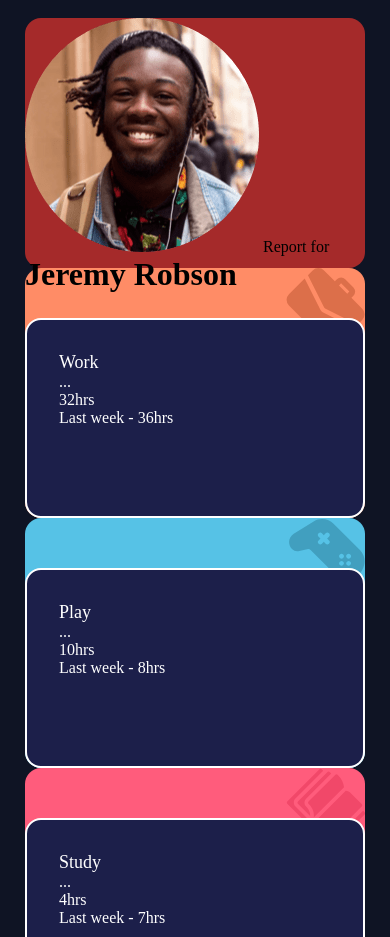
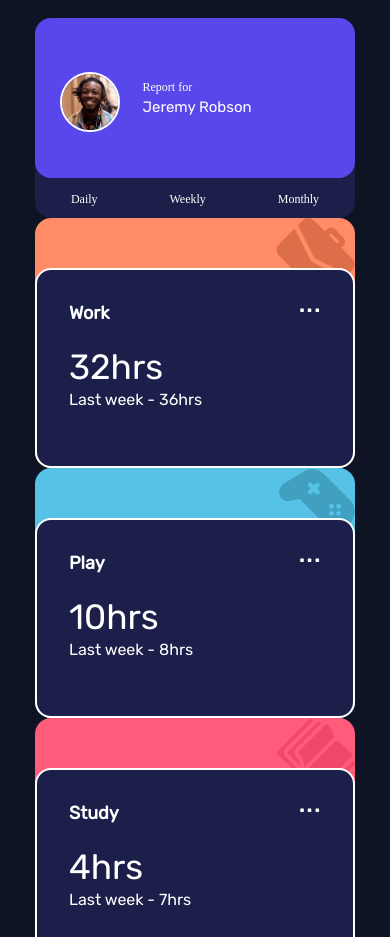
Before and after one commit to romulodev08/Painel-de-controle-de-tempo, a plain HTML site: page index.html in a window 390 px wide. Shown: the top 937 px of the page. Drawn offline with Linux system fonts and the light colour scheme.

Commit message:
projeto em mobile completp

```diff
--- /dev/null
+++ b/estilos/card.css
@@ -0,0 +1,64 @@
+
+.container > .card {
+    width: 320px;
+    height: 250px;
+    border-radius: 1rem;
+    margin: auto;
+    background-color: brown;
+}
+.container .Perfil {
+    grid-row: 1/2;
+    grid-column: 1;
+}
+.container .card .imgContainer {
+    height: 20%;
+    text-align: right;
+    opacity: 0.9;
+}
+
+.container > .card > .mainCard {
+    position: relative;
+    height: 80%;
+    padding: 2rem;
+    border: solid 2px white;
+    border-radius: 1rem;
+    font-family: 'Rubik', sans-serif;
+    display: grid;
+    grid-template-columns: 3fr 1fr;
+    grid-template-rows: 1fr 1fr 1fr;
+    color: white;
+    background-color:   hsl(235, 46%, 20%);
+}
+.container > .card > .mainCard h2 {
+    font-size: 18px;
+}
+.dots {
+    font-size: 30px;
+    margin-left: auto;
+    line-height: 0px;
+}
+.container > .card > .mainCard p {
+    font-size: 35px;
+}
+.lastWeek {
+    grid-row: 3;
+}
+
+.container .Work {
+    background-color: hsl(15, 100%, 70%);
+}
+.container .Play {
+    background-color: hsl(195, 74%, 62%);
+}
+.container .Study {
+    background-color: hsl(348, 100%, 68%);
+}
+.container .Exercise {
+    background-color: hsl(145, 58%, 55%);
+}
+.container .Social {
+    background-color: hsl(264, 64%, 52%);
+}
+.container .SelfCare {
+    background-color: hsl(43, 84%, 65%);
+}
--- a/estilos/index.css
+++ b/estilos/index.css
@@ -1,3 +1,6 @@
+@import url('https://fonts.googleapis.com/css2?family=Rubik&display=swap');
+
+/* Geral */
 * {
     margin: 0;
     padding: 0;
@@ -10,12 +13,18 @@ body {
     min-width: 350px;
     padding: 18px;
 }
+
 .container > .card {
-    width: 340px;
+    width: 320px;
     height: 250px;
     border-radius: 1rem;
     margin: auto;
     background-color: brown;
+    color: white;
+}
+.container .Perfil {
+    grid-row: 1/2;
+    grid-column: 1;
 }
 .container .card .imgContainer {
     height: 20%;
@@ -26,14 +35,93 @@ body {
     position: relative;
     height: 80%;
     padding: 2rem;
+    border-radius: 1rem;
+    font-family: 'Rubik', sans-serif;
+    display: grid;
+    grid-template-columns: 3fr 1fr;
+    grid-template-rows: 1fr 1fr 1fr;
     border: solid 2px white;
-    border-radius: 1rem;
-    color: white;
     background-color:   hsl(235, 46%, 20%);
 }
 .container > .card > .mainCard h2 {
-    font: normal 18px Rubik;
+    font-size: 18px;
 }
+.dots {
+    font-size: 30px;
+    margin-left: auto;
+    line-height: 0px;
+}
+.container > .card > .mainCard p {
+    font-size: 35px;
+}
+.lastWeek {
+    grid-row: 3;
+}
+
+/* Específico */
+.container .Perfil {
+    background-color:   hsl(235, 46%, 20%);
+    height: 200px;
+}
+
+.container .Perfil .infoPerfil {
+    max-height: 200px;
+    height: 80%;
+    border-radius: 1rem;
+    padding: 25px;
+    display: grid;
+    grid-template-columns: 1fr 2fr 1fr;
+    grid-template-rows: 1fr 1fr;
+    background-color: hsl(246, 80%, 60%);
+}
+.container .Perfil .containerImgPerfil{
+    height: 60px;
+    width: 60px;
+    border-radius: 50%;
+    margin: 100% 0;
+    transform: translateY(-65%);
+    border: solid 2px white;
+    grid-column: 1;
+    grid-row: 1/3;
+}
+.container .Perfil .containerImgPerfil img{
+    height: 100%;
+    width: 100%;
+}
+.Perfil .infoPerfil > span {
+    grid-row: 1;
+    grid-column: 2;
+    line-height: 89px;
+    font-size: 12px;
+    padding-left: 15px;
+}
+.Perfil .infoPerfil > h1 {
+    font: normal 15px 'Rubik', sans-serif;
+    grid-row: 1;
+    grid-column: 2;
+    position: relative;
+    top: 55px;
+    padding-left: 15px;
+}
+
+.Perfil .dailyWeeklyMonthly {
+    display: flex;
+    justify-content: space-around;
+}
+.Perfil .dailyWeeklyMonthly span {
+    padding: 14px;
+    font-size: 12px;
+}
+
+
+
+
+
+
+
+
+
+
 .container .Work {
     background-color: hsl(15, 100%, 70%);
 }
@@ -62,4 +150,41 @@ body {
     .container .card {
         width: 250px;
     }
+    .container .Perfil {
+        grid-column: 1;
+        grid-row: 1/3;
+        max-height: 100%;
+        height: 100%;
+
+    }
+    .Perfil .infoPerfil {
+        grid-template-columns: 1fr;
+        grid-template-rows: 1fr 1fr 1fr;
+
+    }
+
+
+    .container .Perfil .containerImgPerfil{
+        grid-column: 1;
+        grid-row: 1;
+    }
+    .Perfil .infoPerfil > span {
+        grid-row: 2;
+        grid-column: 1;
+        line-height: normal;
+    }
+    .Perfil .infoPerfil > h1 {
+        font: normal 15px 'Rubik', sans-serif;
+        grid-row: 3;
+        grid-column: 1;
+        position: relative;
+        top: 55px;
+        padding-left: 15px;
+    }
+
+
+
+    .Perfil .dailyWeeklyMonthly {
+        display: inline;
+    }
 }
--- a/index.html
+++ b/index.html
@@ -6,68 +6,76 @@
     <meta http-equiv="X-UA-Compatible" content="IE=edge">
     <meta name="viewport" content="width=device-width, initial-scale=1.0">
     <link rel="stylesheet" href="./estilos/index.css">
+    <!--<link rel="stylesheet" href="./estilos/card.css">-->
     <title>Painel de controle de tempo</title>
 </head>
 
 <body>
     <div class="container">
-        <div class="card">
-            <img src="./images/image-jeremy.png" alt="">
-            <span>Report for</span>
-            <h1>Jeremy Robson</h1>
+        <div class="card Perfil">
+            <div class="infoPerfil">
+                <div class="containerImgPerfil"><img src="./images/image-jeremy.png" alt=""></div>
+                <span>Report for</span>
+                <h1>Jeremy Robson</h1>
+            </div>
+            <div class="dailyWeeklyMonthly">
+                <span>Daily</span>
+                <span>Weekly</span>
+                <span>Monthly</span>
+            </div>
         </div>
         <div class="card Work">
             <div class="imgContainer"><img class="cardIcon" src="./images/icon-work.svg" alt=""></div>
             <div class="mainCard">
                 <h2>Work</h2>
-                <span>...</span>
+                <span class="dots">...</span>
                 <p>32hrs</p>
-                <span>Last week - 36hrs</span>
+                <span class="lastWeek">Last week - 36hrs</span>
             </div>
         </div>
         <div class="card Play">
             <div class="imgContainer"><img class="cardIcon" src="./images/icon-play.svg" alt=""></div>
             <div class="mainCard">
                 <h2>Play</h2>
-                <span>...</span>
+                <span class="dots">...</span>
                 <p>10hrs</p>
-                <span>Last week - 8hrs</span>
+                <span class="lastWeek">Last week - 8hrs</span>
             </div>
         </div>
         <div class="card Study">
             <div class="imgContainer"><img class="cardIcon" src="./images/icon-study.svg" alt=""></div>
             <div class="mainCard">
                 <h2>Study</h2>
-                <span>...</span>
+                <span class="dots">...</span>
                 <p>4hrs</p>
-                <span>Last week - 7hrs</span>
+                <span class="lastWeek">Last week - 7hrs</span>
             </div>
         </div>
         <div class="card Exercise">
             <div class="imgContainer"><img class="cardIcon" src="./images/icon-exercise.svg" alt=""></div>
             <div class="mainCard">
                 <h2>Exercise</h2>
-                <span>...</span>
+                <span class="dots">...</span>
                 <p>4hrs</p>
-                <span>Last week - 5hrs</span>
+                <span class="lastWeek">Last week - 5hrs</span>
             </div>
         </div>
         <div class="card Social">
             <div class="imgContainer"><img class="cardIcon" src="./images/icon-social.svg" alt=""></div>
             <div class="mainCard">
                 <h2>Social</h2>
-                <span>...</span>
+                <span class="dots">...</span>
                 <p>5hrs</p>
-                <span>Last week - 10hrs</span>
+                <span class="lastWeek">Last week - 10hrs</span>
             </div>
         </div>
         <div class="card SelfCare">
             <div class="imgContainer"><img class="cardIcon" src="./images/icon-self-care.svg" alt=""></div>
             <div class="mainCard">
                 <h2>Self Care</h2>
-                <span>...</span>
+                <span class="dots">...</span>
                 <p>2hrs</p>
-                <span>Last week - 2hrs</span>
+                <span class="lastWeek">Last week - 2hrs</span>
             </div>
         </div>
     </div>
```
